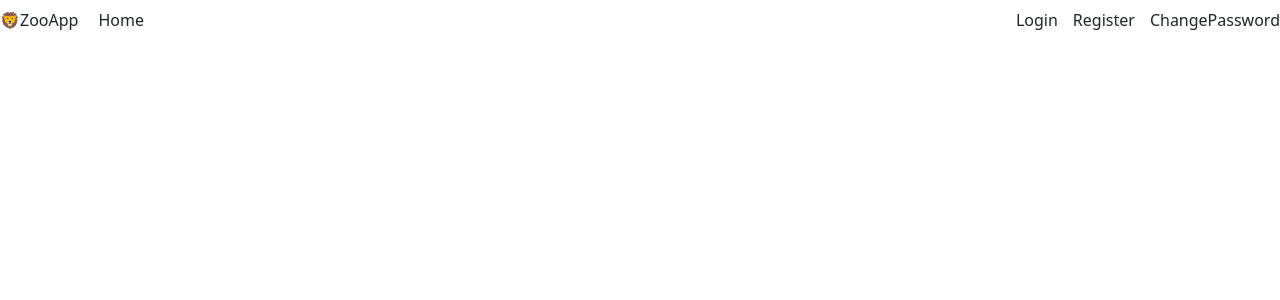
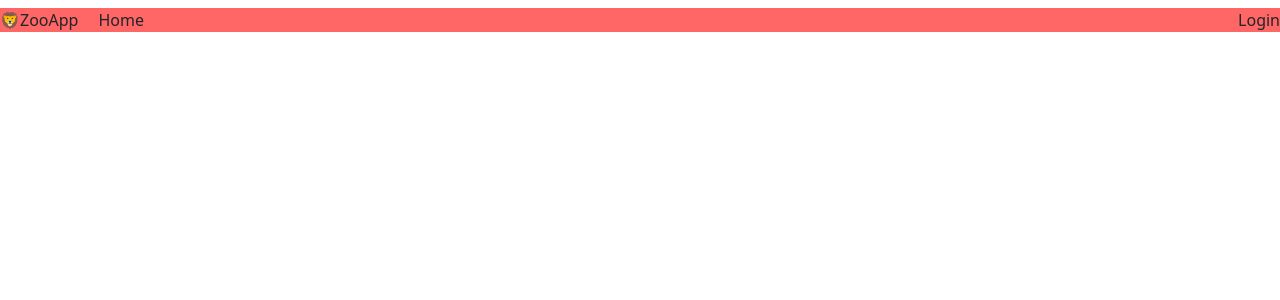
Before and after one commit to Safetyon9/zooApp-frontend, an Angular app: page / in a window 1280 px wide. Shown: the top 300 px of the page. Built offline with nearby package versions, Linux system fonts and the light colour scheme.

Commit message:
commit per i deboli

```diff
--- a/src/app/navbar/navbar.css
+++ b/src/app/navbar/navbar.css
@@ -3,6 +3,8 @@
   justify-content: space-between;
   align-items: center;
   width: 100%;
+  gap: 10px;
+  background-color: rgb(255, 102, 102);
 }
 
 .navbar-menu {
--- a/src/app/navbar/navbar.html
+++ b/src/app/navbar/navbar.html
@@ -12,8 +12,6 @@
     <div class="navbar-right">
       <ul class="navbar-menu right" [class.active]="isMenuOpen">
         <li><a (click)="openLoginDialog()">Login</a></li>
-        <li><a (click)="openRegisterDialog()">Register</a></li>
-        <li><a (click)="openChangePasswordDialog()">ChangePassword</a></li>
       </ul>
   </div>
   </div>
```
